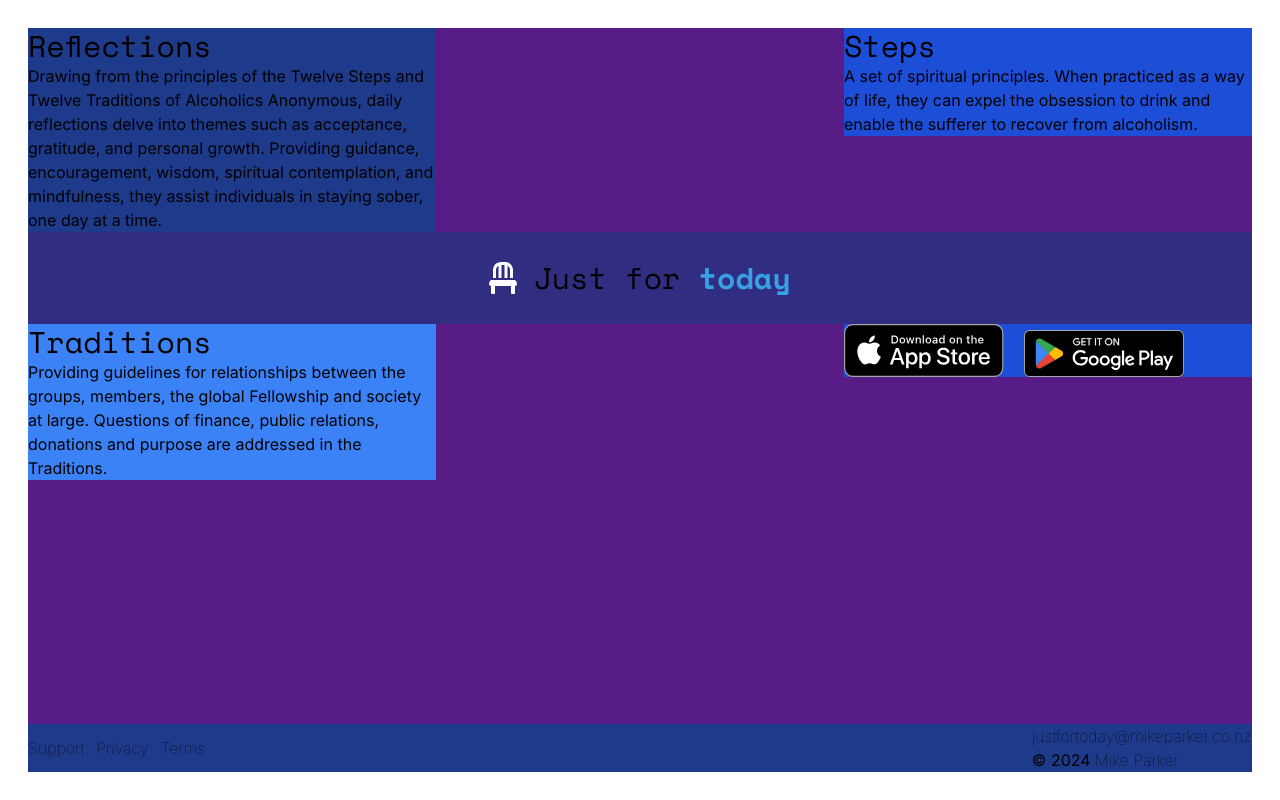
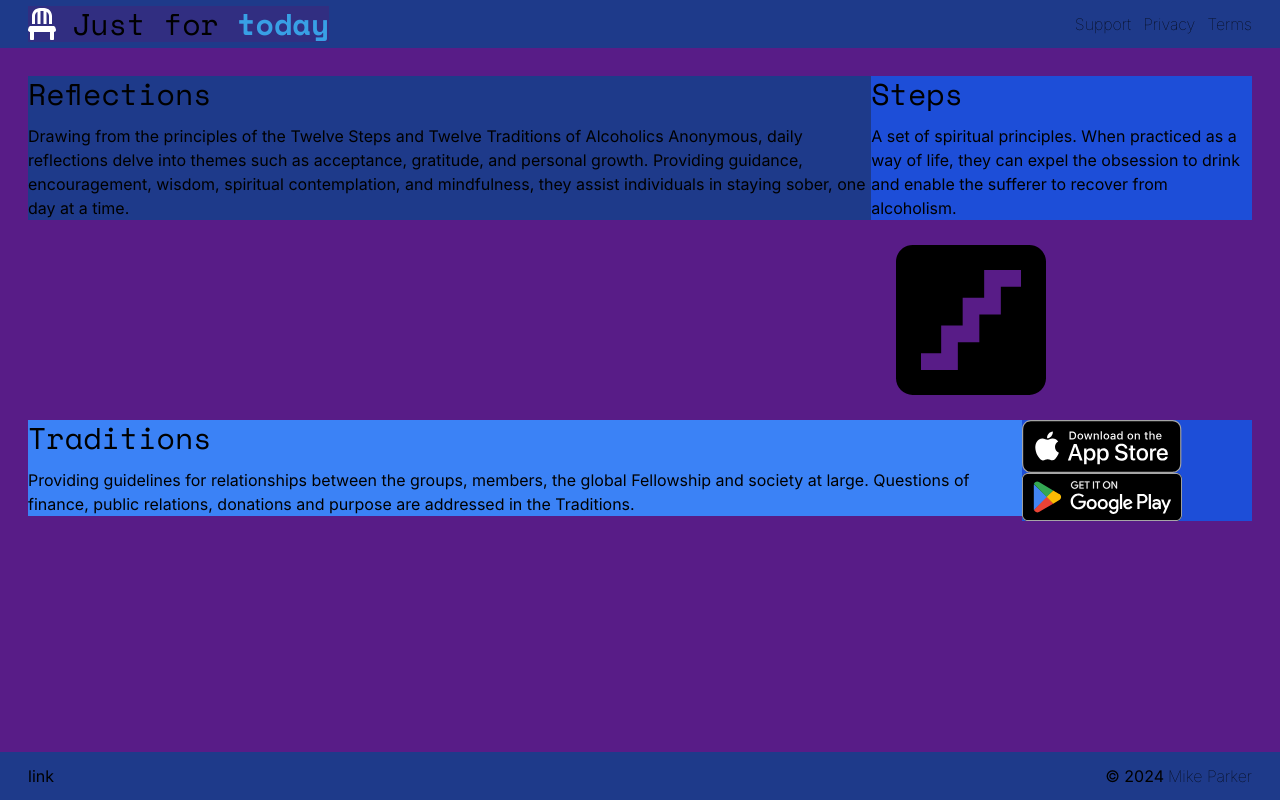
Before and after one commit to WildPastry/JustForTodayLanding, a React (Vite) app: page / in a window 1280 px wide. Built offline with nearby package versions, Linux system fonts and the light colour scheme.

Commit message:
Changing structure

```diff
--- a/package.json
+++ b/package.json
@@ -16,6 +16,7 @@
   "dependencies": {
     "react": "^18.2.0",
     "react-dom": "^18.2.0",
+    "react-icons": "^5.0.1",
     "react-ionicons": "^4.2.1",
     "react-router-dom": "^6.22.3"
   },
--- a/src/components/Footer.tsx
+++ b/src/components/Footer.tsx
@@ -1,27 +1,13 @@
+/* eslint-disable max-len */
 import { Link } from 'react-router-dom';
 
 const Footer: React.FC = (): JSX.Element => {
   // Get current date
   const currentDate: number = new Date().getFullYear();
   return (
-    <section className='bg-blue-900 flex flex-row justify-between'>
-      <ul className='flex flex-row items-center'>
-        <li className='mr-3'>
-          <Link to={'/support'}>Support</Link>
-        </li>
-        <li className='mr-3'>
-          <Link to={'/privacy'}>Privacy</Link>
-        </li>
-        <li className='mr-3'>
-          <Link to={'/terms'}>Terms</Link>
-        </li>
-      </ul>
+    <section className='bg-blue-900 flex flex-row items-center justify-between px-7 h-12'>
+      <p>link</p>
       <div>
-        <p>
-          <a href='mailto:justfortoday@mikeparker.co.nz'>
-            justfortoday@mikeparker.co.nz
-          </a>
-        </p>
         <p>
           © {currentDate}
           <a
--- /dev/null
+++ b/src/components/Header.tsx
@@ -0,0 +1,24 @@
+/* eslint-disable max-len */
+import { Link } from 'react-router-dom';
+import Logo from './Logo/Logo';
+
+const Header: React.FC = (): JSX.Element => {
+  return (
+    <section className='bg-blue-900 flex flex-row items-center justify-between px-7 h-12'>
+      <Logo />
+      <ul className='flex flex-row items-center'>
+        <li>
+          <Link to={'/support'}>Support</Link>
+        </li>
+        <li className='mx-3'>
+          <Link to={'/privacy'}>Privacy</Link>
+        </li>
+        <li>
+          <Link to={'/terms'}>Terms</Link>
+        </li>
+      </ul>
+    </section>
+  );
+};
+
+export default Header;
--- a/src/components/Logo/Logo.tsx
+++ b/src/components/Logo/Logo.tsx
@@ -4,7 +4,7 @@ import styles from './Logo.module.css';
 const Logo: React.FC = (): JSX.Element => {
   return (
     <section className='bg-indigo-900'>
-      <div className='flex flex-row justify-center items-center gap-4 p-7'>
+      <div className='flex flex-row justify-center items-center gap-4'>
         <img className='h-8' src={jftLogo} alt='JustForToday Logo' />
         <h1 className='text-3xl'>
           Just for <span className={styles['logo-text-colour']}>today</span>
--- a/src/components/Reflections.tsx
+++ b/src/components/Reflections.tsx
@@ -2,7 +2,7 @@
 const Reflections: React.FC = (): JSX.Element => {
   return (
     <section className='bg-blue-900'>
-      <h2 className='text-3xl'>Reflections</h2>
+      <h2 className='text-3xl mb-3'>Reflections</h2>
       <p>
         Drawing from the principles of the Twelve Steps and Twelve Traditions of
         Alcoholics Anonymous, daily reflections delve into themes such as
--- a/src/components/Steps.tsx
+++ b/src/components/Steps.tsx
@@ -1,7 +1,7 @@
 const Steps: React.FC = (): JSX.Element => {
   return (
     <section className='bg-blue-700'>
-      <h2 className='text-3xl'>Steps</h2>
+      <h2 className='text-3xl mb-3'>Steps</h2>
       <p>
         A set of spiritual principles. When practiced as a way of life, they can
         expel the obsession to drink and enable the sufferer to recover from
--- a/src/components/Traditions.tsx
+++ b/src/components/Traditions.tsx
@@ -1,7 +1,7 @@
 const Traditions: React.FC = (): JSX.Element => {
   return (
     <section className='bg-blue-500'>
-      <h2 className='text-3xl'>Traditions</h2>
+      <h2 className='text-3xl mb-3'>Traditions</h2>
       <p>
         Providing guidelines for relationships between the groups, members, the
         global Fellowship and society at large. Questions of finance, public
--- a/src/pages/Layout.tsx
+++ b/src/pages/Layout.tsx
@@ -1,34 +1,38 @@
 import Badges from '../components/Badges/Badges';
 import Footer from '../components/Footer';
-import Logo from '../components/Logo/Logo';
+import Header from '../components/Header';
+import { MdStairs } from 'react-icons/md';
 import Reflections from '../components/Reflections';
 import Steps from '../components/Steps';
 import Traditions from '../components/Traditions';
 
 const Layout: React.FC = (): JSX.Element => {
   return (
-    <main className='h-full w-full flex flex-col p-7'>
-      <div className='flex-auto bg-purple-900'>
+    <main className='h-full w-full flex flex-col'>
+      <Header />
+      {/* Flex content */}
+      <section className='flex-auto bg-purple-900 p-7'>
+        {/* Top section */}
         <div className='flex flex-row w-full justify-between'>
-          <div className='w-1/3'>
+          <div>
             <Reflections />
           </div>
-          <div className='w-1/3'>
+          <div>
             <Steps />
+            <MdStairs fontSize={200} />
           </div>
         </div>
-        <div>
-          <Logo />
-        </div>
+        {/* Bottom section */}
         <div className='flex flex-row w-full justify-between'>
-          <div className='w-1/3'>
+          <div>
             <Traditions />
           </div>
-          <div className='w-1/3'>
+          <div>
             <Badges />
           </div>
         </div>
-      </div>
+      </section>
+      {/* Footer */}
       <div className='shrink-0'>
         <Footer />
       </div>
```
Also changed, not shown: 1 other file (tests, documents, lock files or other folders).
